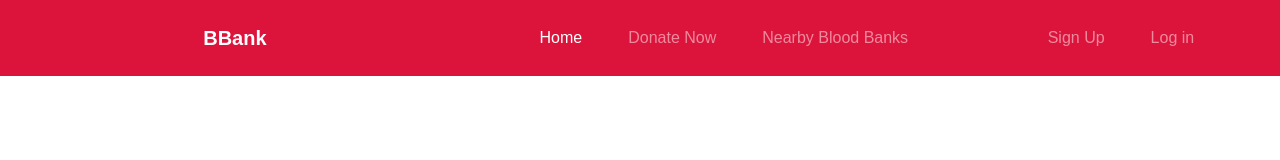
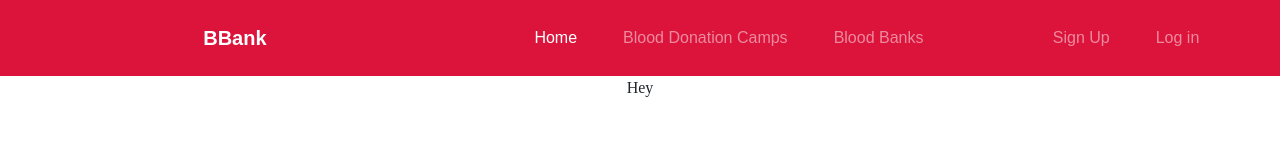
Before and after one commit to yashgandhi876/BBank_Frontend, a React (Create React App) app: page /bloodcamps in a window 1280 px wide. Shown: the top 160 px of the page. Built offline with nearby package versions, Linux system fonts and the light colour scheme.

Commit message:
added blood camps

```diff
--- a/src/App.js
+++ b/src/App.js
@@ -7,6 +7,7 @@ import {BrowserRouter as Router, Route} from "react-router-dom";
 import Landing from "./pages/Landing";
 import Login from "./Components/Login";
 import SignUp from "./Components/SignUp";
+import BloodCamps from "./Components/BloodCamps";
 
 
 function App() {
@@ -22,6 +23,7 @@ function App() {
                 {/*<Route exact path={"/register"} component={Register}/>*/}
                 <Route exact path={"/signup"} component={SignUp} />
                 <Route exact path={"/login"} component={Login} />
+                <Route exact path={"/bloodcamps"} component={BloodCamps} />
                 {/*{*/}
                 {/*    //Private Routes*/}
                 {/*}*/}
--- /dev/null
+++ b/src/Components/BloodCamps.js
@@ -0,0 +1,14 @@
+import React from 'react';
+
+function BloodCamps(){
+
+
+    return (
+        <div>
+            Hey
+        </div>
+    );
+
+}
+
+export default BloodCamps;
--- a/src/Components/Layout/Header.js
+++ b/src/Components/Layout/Header.js
@@ -18,9 +18,9 @@ class Header extends Component {
             } else {
                 return <ul className="nav navbar-nav navbar-right">
                     <li className="nav-item">
-                        <a className="nav-link" href="#">Sign Up</a></li>
+                        <a className="nav-link" href="/signup">Sign Up</a></li>
                     <li className="nav-item">
-                        <a className="nav-link" href="#">Log in</a></li>
+                        <a className="nav-link" href="/login">Log in</a></li>
                 </ul>
             }
         }
@@ -70,11 +70,12 @@ class Header extends Component {
 
                             <ul className="nav navbar-nav">
                                 <li className="active nav-item">
-                                    <a className="nav-link " href="#">Home</a></li>
+                                    <a className="nav-link " href="/">Home</a></li>
                                 <li className="nav-item">
-                                    <a className="nav-link" href="#">Donate Now</a></li>
+                                    <a className="nav-link" href="/bloodcamps">Blood Donation Camps</a></li>
                                 <li className="nav-item">
-                                    <a className="nav-link" href="#">Nearby Blood Banks</a></li>
+                                    <a className="nav-link" href="#">Blood Banks</a></li>
+
                             </ul>
                             {renderConditionallyNavBarElem()}
                         </div>
```
Also changed, not shown: 1 other file (tests, documents, lock files or other folders).
